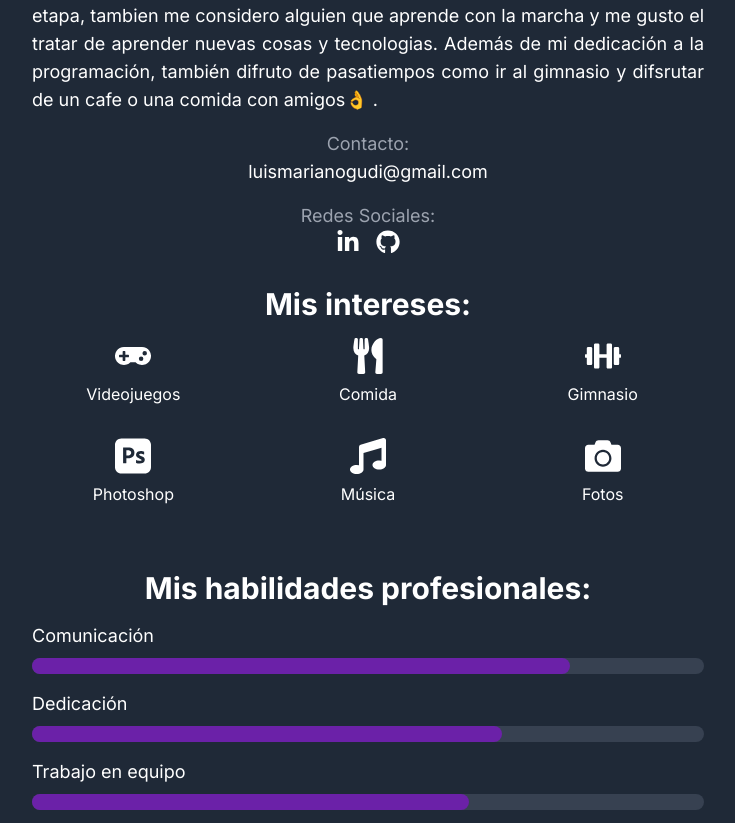
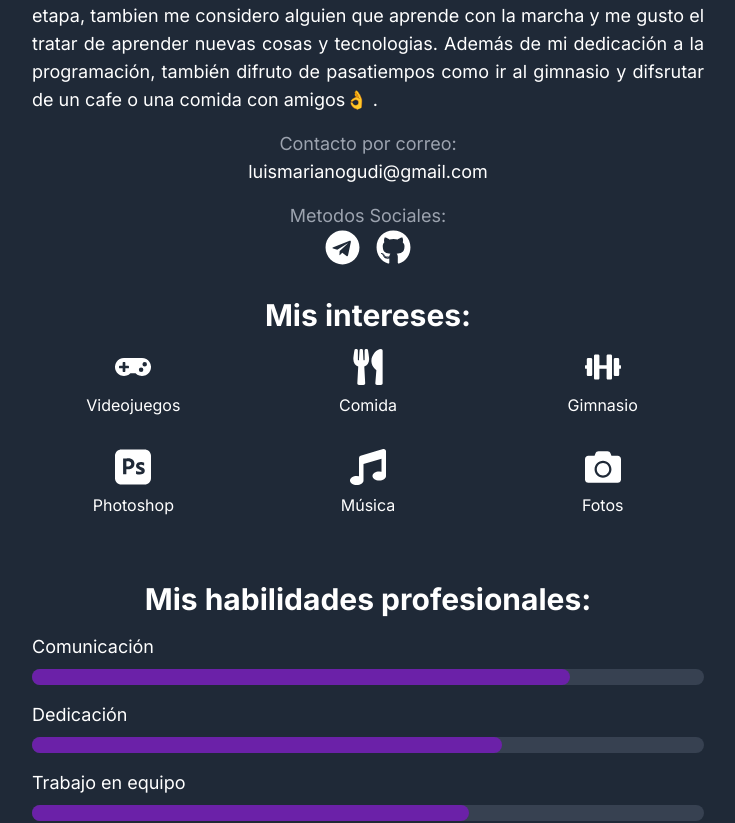
Before and after one commit to Marianito5382/despliegue_frontend, a Next.js app: page / in a window 1280 px wide. Shown: the part 821-1644 px from the top of the page, without its empty margins (272-1007 px from the left). Built offline with nearby package versions, Linux system fonts and the light colour scheme.

Commit message:
Cambiando variable

```diff
--- a/src/app/page.tsx
+++ b/src/app/page.tsx
@@ -1,8 +1,8 @@
 'use client';
 import Image from "next/image";
 import Link from "next/link";
-import { FaGithub, FaLinkedinIn, FaGamepad, FaUtensils,
-  FaDumbbell, FaFutbol, FaMusic, FaCamera } from 'react-icons/fa';
+import { FaGithub, FaGamepad, FaUtensils,
+  FaDumbbell, FaMusic, FaCamera, FaArrowCircleUp, FaTelegram } from 'react-icons/fa';
 import { SiAdobephotoshop } from 'react-icons/si';
 import { motion } from 'framer-motion';
 import TextAnimation from "./components/Texanimation";
@@ -55,17 +55,17 @@ export default function Home() {
              nuevas cosas y tecnologias.  Además de mi dedicación a la programación, también difruto de pasatiempos como ir al gimnasio y difsrutar de un cafe o una comida con amigos👌 .
           </p>
           <div className="mb-4">
-            <p className="text-lg text-gray-400">Contacto:</p>
+            <p className="text-lg text-gray-400">Contacto por correo:</p>
             <p className="text-lg text-white">luismarianogudi@gmail.com</p>
           </div>
           <div>
-            <p className="text-lg text-gray-400">Redes Sociales:</p>
+            <p className="text-lg text-gray-400">Metodos Sociales:</p>
             <div className="flex justify-center space-x-4">
-              <Link href="https://www.linkedin.com/in/luis-mariano-gutierrez-divas-938a48281/" target="_blank" rel="noopener noreferrer" className="text-white hover:text-gray-400">
-                <FaLinkedinIn size={24} />
+            <Link href="https://t.me/+50254792821" target="_blank" rel="noopener noreferrer" className="text-white hover:text-gray-400">
+                <FaTelegram size={35} />
               </Link>
               <Link href="https://github.com/Marianito5382" target="_blank" rel="noopener noreferrer" className="text-white hover:text-gray-400">
-                <FaGithub size={24} />
+                <FaGithub size={35} />
               </Link>
             </div>
           </div>
@@ -159,8 +159,9 @@ export default function Home() {
             <h2 className="text-xl font-bold text-white mb-2">AWS</h2>
           </motion.div>
           <motion.div className="bg-gray-700 p-4 rounded-lg shadow-md">
-            <Link href=''>
+          <Link href=''>
             <h2 className="text-xl font-bold text-white mb-2">REGRESAR</h2>
+            <FaArrowCircleUp size={25}/>
             </Link>
           </motion.div>
 
--- a/src/app/pages/blog/component/ProjectCard.tsx
+++ b/src/app/pages/blog/component/ProjectCard.tsx
@@ -9,7 +9,7 @@ interface Props {
 
 export default function ProjectCard({ id, titulo, cuerpo }: Props) {
     return (
-        <div className="border rounded-lg shadow-lg p-6 bg-gray-200 w-full md:w-2/3 lg:w-1/2 mx-auto my-4 transform transition-transform duration-300 hover:scale-105">
+        <div className="border rounded-lg shadow-lg p-6 bg-gray-200 w-full md:w-2/3 lg:w-1/2 mx-auto my-4 transform transition-transform duration-300 hover:scale-105 text-justify">
             <h2 className="text-xl md:text-2xl font-semibold mb-4 hover:text-purple-800 transition-colors duration-300">{titulo}</h2>
             <p className="text-base md:text-lg text-gray">{cuerpo}</p>
         </div>
--- a/src/app/pages/blog/page.tsx
+++ b/src/app/pages/blog/page.tsx
@@ -11,11 +11,11 @@ interface Projects {
 }
 
 export default async function Home() {
-    const response = await axios.get<Projects[]>(`${parsedEnv.API_URL}/api/projects`);
+    const response = await axios.get<Projects[]>(`${parsedEnv.API_URL}/projects`);
 
     return (
         <main className="p-4 md:p-10 bg-gray-800 min-h-screen flex flex-col items-center justify-center">
-            <h1 className="text-3xl md:text-5xl mb-8 text-center text-white">
+            <h1 className="text-3xl md:text-5xl mb-8 text-white text-justify">
             Información de importancia en la Ingenieria </h1>
             <div className="w-full flex flex-col items-center">
                 {
```
